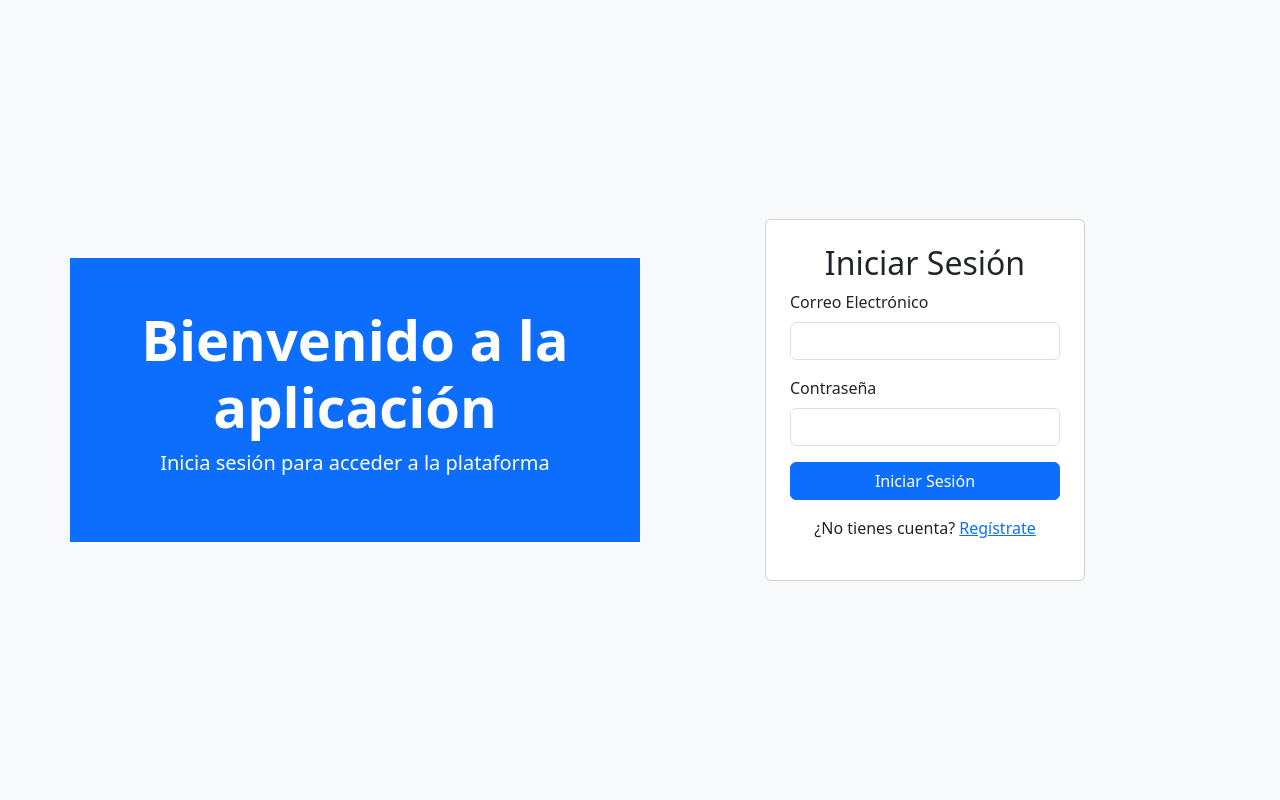
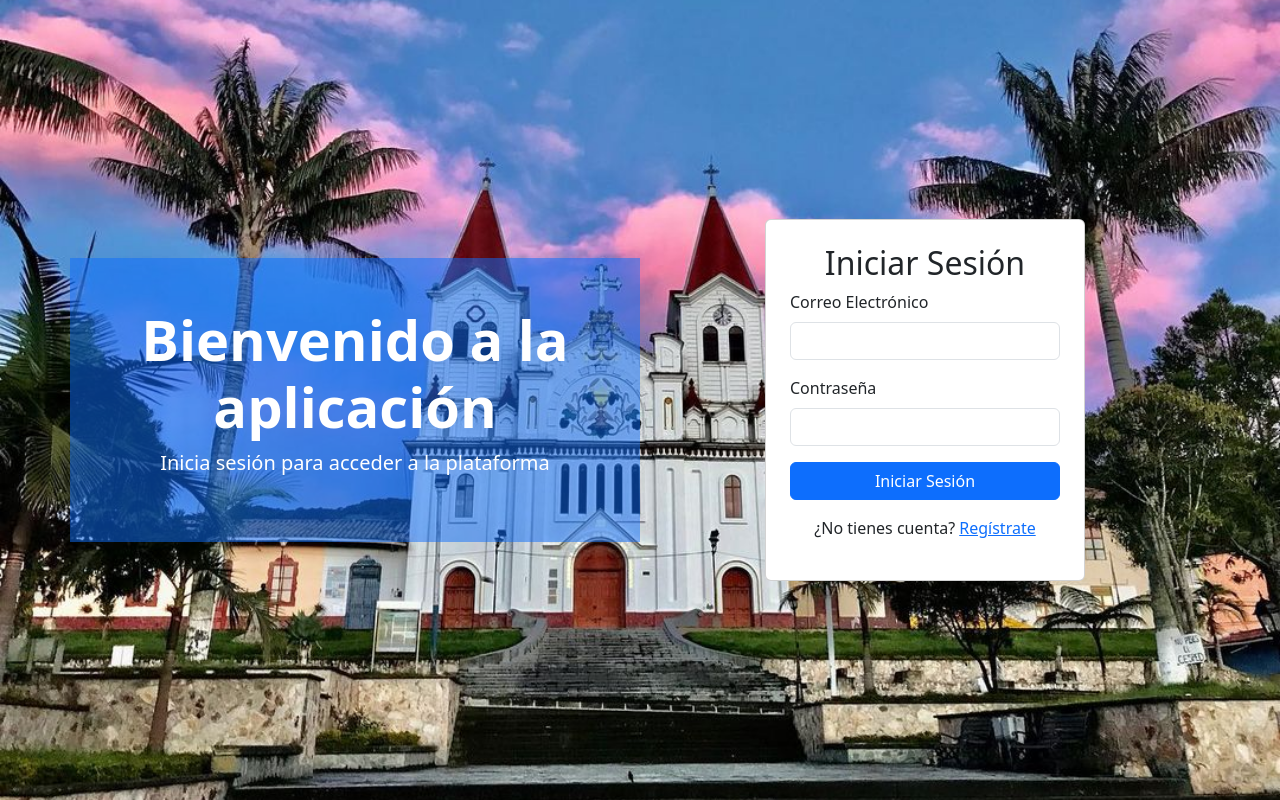
Before and after one commit to johaanpino1822/turismo, a Flask app: page /login in a window 1280 px wide. Shown: the part 106-906 px from the top of the page. Run offline with Flask 3, Linux system fonts and the light colour scheme.

Commit message:
se agrego imagen de fondo a la seccion de inicio de sesion y en la principal el mapa de el municipio

```diff
--- a/templates/login.html
+++ b/templates/login.html
@@ -5,7 +5,17 @@
     <meta name="viewport" content="width=device-width, initial-scale=1.0">
     <title>Inicio de sesión</title>
     <link href="https://cdn.jsdelivr.net/npm/bootstrap@5.3.0/dist/css/bootstrap.min.css" rel="stylesheet">
+    <style>
+        body {
 
+            background-image: url("../static/images/img3.jpg");
+            background-size: cover;
+            background-position: center;
+            background-repeat: no-repeat;
+            color: white; /* Cambia el color del texto si es necesario */
+
+        }
+    </style>
 </head>
 <body class="bg-light">
     <nav class="navbar navbar-expand-lg navbar-dark bg-dark">
@@ -46,10 +56,11 @@
         </div>
     </nav>
     <div class="container vh-100">
+
         <div class="row h-100 align-items-center">
 
             <!-- Columna de Bienvenida -->
-            <div class="col-md-6 bg-primary text-white d-flex flex-column justify-content-center align-items-center text-center p-5 mt-5 mb-5">
+            <div class="col-md-6 bg-primary bg-opacity-50 text-white d-flex flex-column justify-content-center align-items-center text-center p-5 mt-5 mb-5">
                 <h1 class="display-4 fw-bold">Bienvenido a la aplicación</h1>
                 <p class="lead">Inicia sesión para acceder a la plataforma</p>
             </div>
```
Also changed, not shown: templates/main.html (+23 -3 lines), static/images/Una visita más a este ser tan especial  No es fácil llegar donde el pero su energía recarga y sana!  Gracias a mi amorcito por ser mi guardian de la Montaña   @camilo_travel_soul (3).webp (added), static/images/Una visita más a este ser tan especial  No es fácil llegar donde el pero su energía recarga y sana!  Gracias a mi amorcito por ser mi guardian de la Montaña   @camilo_travel_soul.webp (added), static/images/img1.jpg (added), static/images/img2.jpg (added), static/images/img3.jpg (added), static/images/img5.webp (added), static/images/img6.webp (added), 1 other file.
